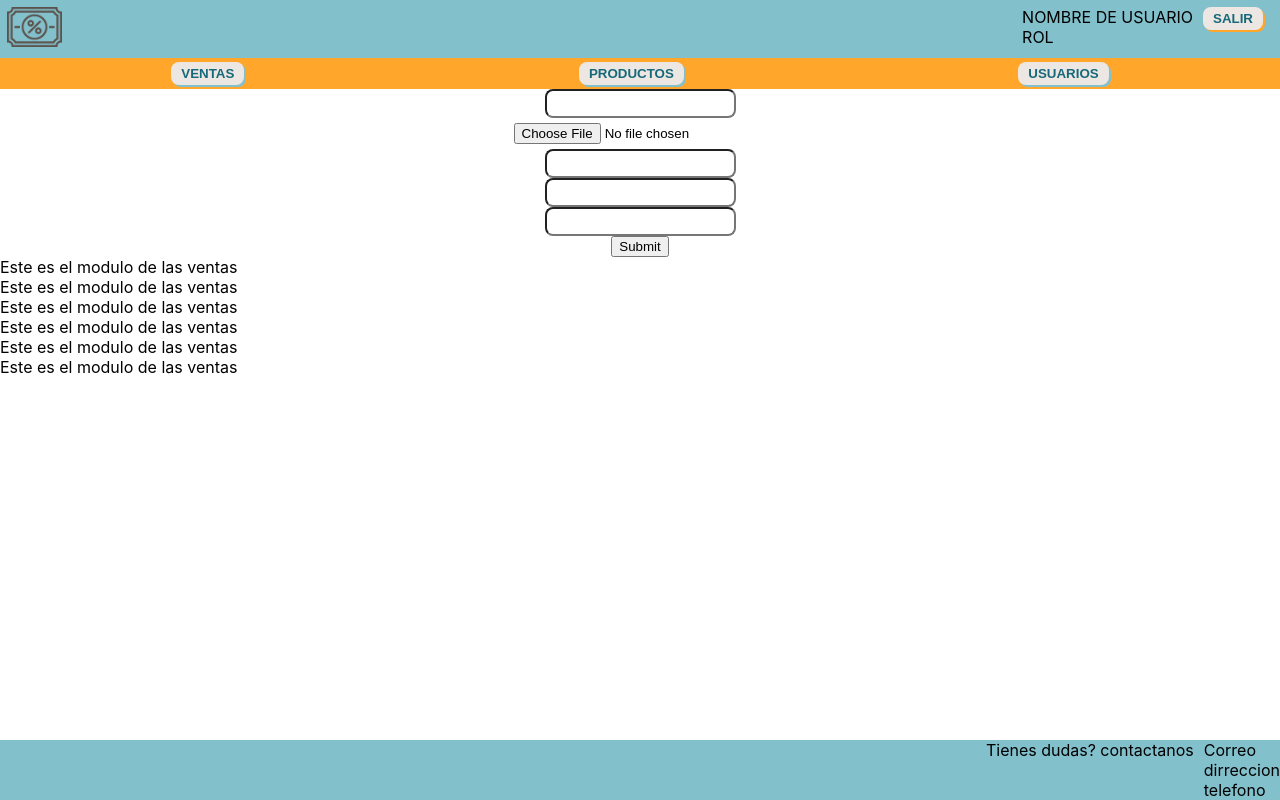
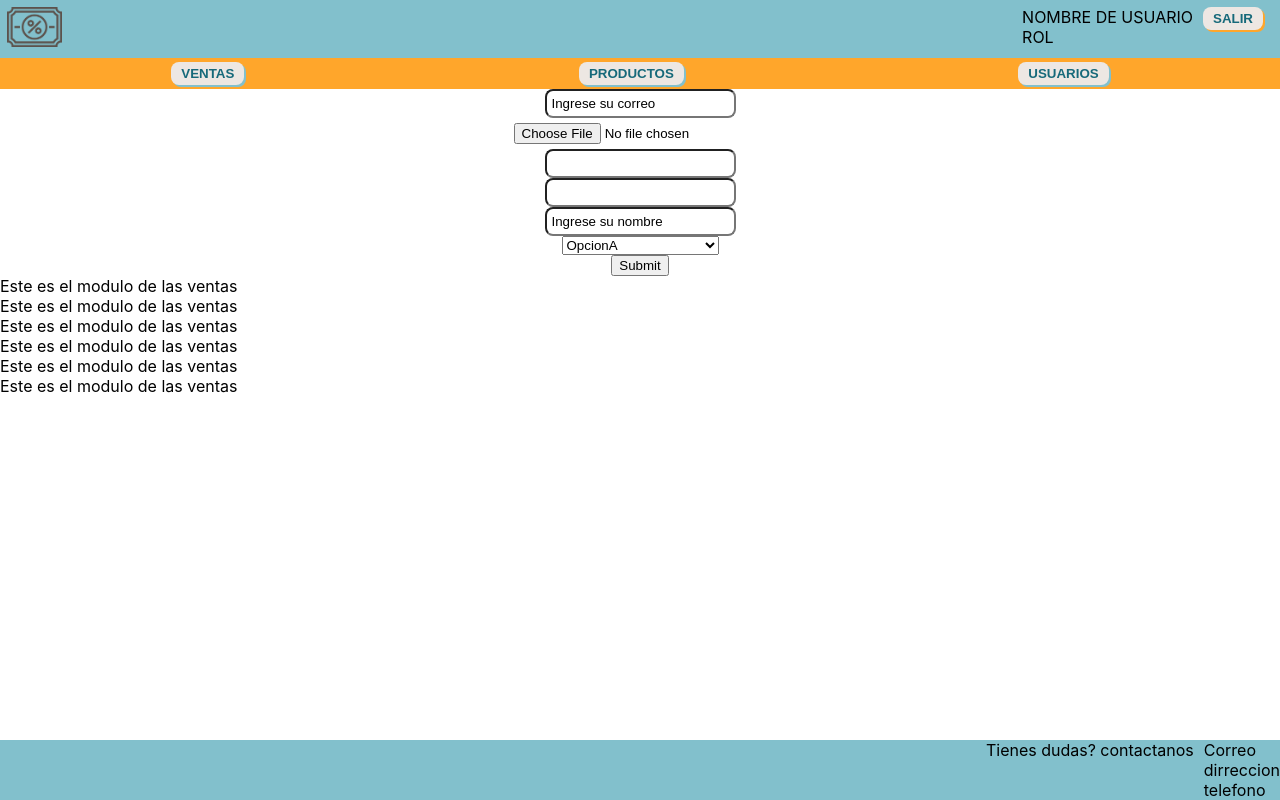
Before and after one commit to OskrGutierrez/ProyectoCiclo3SD, a React (Create React App) app: page /moduloVentas in a window 1280 px wide. Built offline with nearby package versions, Linux system fonts and the light colour scheme.

Commit message:
Se crea un select

```diff
--- a/src/pages/moduloVentas.jsx
+++ b/src/pages/moduloVentas.jsx
@@ -5,12 +5,19 @@ function ModuloVentas(){
             <>
                 <ul>
                     <form action="">
-                        <input type="email" required/>
+                        <input type="email" defaultValue="Ingrese su correo" required/>
                         <input type="file" required/>
                         <input type="number" max={100} required/>
                         <input type="password" required />
-                        <input type="text" required />
-                        <button>Submit</button>
+                        <input type="text" defaultValue="Ingrese su nombre" required />
+                        <select required name="" id="">
+                            <option disabled value="" >Seleccione una opcion</option>
+                            <option value="">OpcionA</option>
+                            <option value="">OpcionB</option>
+                            <option value="">OpcionC</option>
+                            <option value="">OpcionD</option>
+                        </select>
+                        <button type="submit">Submit</button>
                     </form>
                     <li>Este es el modulo de las ventas</li>
                     <li>Este es el modulo de las ventas</li>
```
